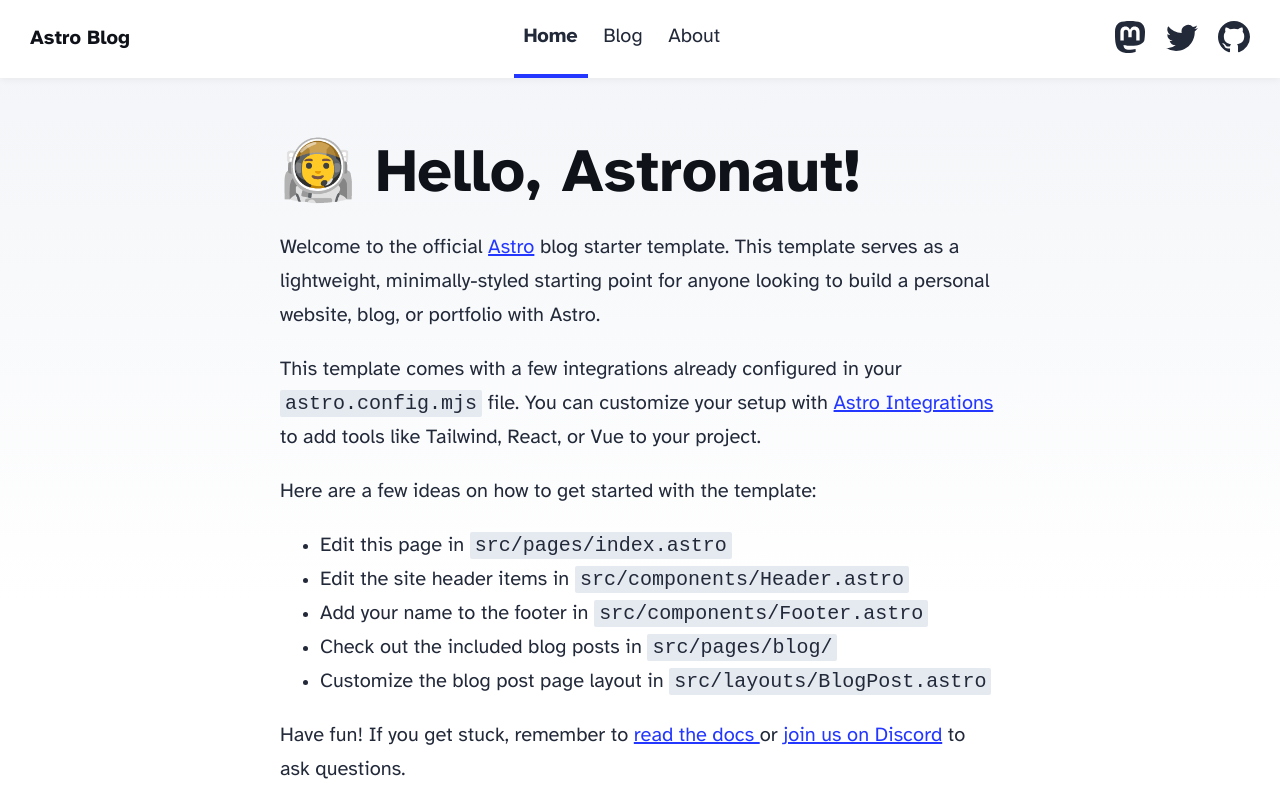
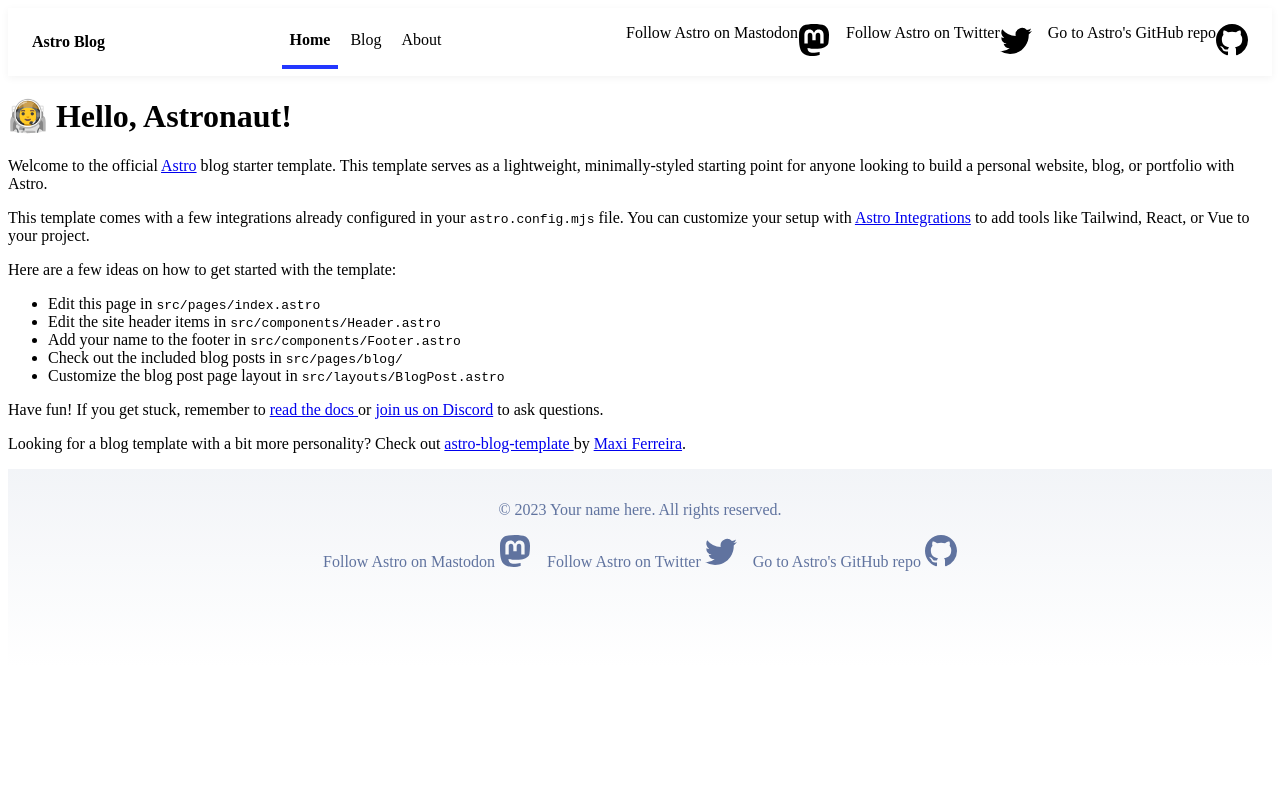
Before and after one commit to hessamkhoobkar/sno, an Astro site: page / in a window 1280 px wide. Shown: the top 800 px of the page. Built offline with nearby package versions, Linux system fonts and the light colour scheme; Astro itself is replaced by a stand-in of ours.

Commit message:
Refactor global CSS styles

```diff
--- a/src/styles/global.css
+++ b/src/styles/global.css
@@ -1,9 +1,3 @@
-/*
-  The CSS in this style tag is based off of Bear Blog's default CSS.
-  https://github.com/HermanMartinus/bearblog/blob/297026a877bc2ab2b3bdfbd6b9f7961c350917dd/templates/styles/blog/default.css
-  License MIT: https://github.com/HermanMartinus/bearblog/blob/master/LICENSE.md
- */
-
 :root {
   --accent: #2337ff;
   --accent-dark: #000d8a;
@@ -12,143 +6,6 @@
   --gray-light: 229, 233, 240;
   --gray-dark: 34, 41, 57;
   --gray-gradient: rgba(var(--gray-light), 50%), #fff;
-	--box-shadow: 0 2px 6px rgba(var(--gray), 25%), 0 8px 24px rgba(var(--gray), 33%),
-		0 16px 32px rgba(var(--gray), 33%);
+  --box-shadow: 0 2px 6px rgba(var(--gray), 25%),
+    0 8px 24px rgba(var(--gray), 33%), 0 16px 32px rgba(var(--gray), 33%);
 }
-@font-face {
-	font-family: 'Atkinson';
-	src: url('/fonts/atkinson-regular.woff') format('woff');
-	font-weight: 400;
-	font-style: normal;
-	font-display: swap;
-}
-@font-face {
-	font-family: 'Atkinson';
-	src: url('/fonts/atkinson-bold.woff') format('woff');
-	font-weight: 700;
-	font-style: normal;
-	font-display: swap;
-}
-body {
-	font-family: 'Atkinson', sans-serif;
-	margin: 0;
-	padding: 0;
-	text-align: left;
-	background: linear-gradient(var(--gray-gradient)) no-repeat;
-	background-size: 100% 600px;
-	word-wrap: break-word;
-	overflow-wrap: break-word;
-	color: rgb(var(--gray-dark));
-	font-size: 20px;
-	line-height: 1.7;
-}
-main {
-	width: 720px;
-	max-width: calc(100% - 2em);
-	margin: auto;
-	padding: 3em 1em;
-}
-h1,
-h2,
-h3,
-h4,
-h5,
-h6 {
-	margin: 0 0 0.5rem 0;
-	color: rgb(var(--black));
-	line-height: 1.2;
-}
-h1 {
-	font-size: 3.052em;
-}
-h2 {
-	font-size: 2.441em;
-}
-h3 {
-	font-size: 1.953em;
-}
-h4 {
-	font-size: 1.563em;
-}
-h5 {
-	font-size: 1.25em;
-}
-strong,
-b {
-	font-weight: 700;
-}
-a {
-	color: var(--accent);
-}
-a:hover {
-	color: var(--accent);
-}
-p {
-	margin-bottom: 1em;
-}
-.prose p {
-	margin-bottom: 2em;
-}
-textarea {
-	width: 100%;
-	font-size: 16px;
-}
-input {
-	font-size: 16px;
-}
-table {
-	width: 100%;
-}
-img {
-	max-width: 100%;
-	height: auto;
-	border-radius: 8px;
-}
-code {
-	padding: 2px 5px;
-	background-color: rgb(var(--gray-light));
-	border-radius: 2px;
-}
-pre {
-	padding: 1.5em;
-	border-radius: 8px;
-}
-pre > code {
-	all: unset;
-}
-blockquote {
-	border-left: 4px solid var(--accent);
-	padding: 0 0 0 20px;
-	margin: 0px;
-	font-size: 1.333em;
-}
-hr {
-	border: none;
-	border-top: 1px solid rgb(var(--gray-light));
-}
-@media (max-width: 720px) {
-	body {
-		font-size: 18px;
-	}
-	main {
-		padding: 1em;
-	}
-}
-
-.sr-only {
-	border: 0;
-	padding: 0;
-	margin: 0;
-	position: absolute !important;
-	height: 1px;
-	width: 1px;
-	overflow: hidden;
-	/* IE6, IE7 - a 0 height clip, off to the bottom right of the visible 1px box */
-	clip: rect(1px 1px 1px 1px);
-	/* maybe deprecated but we need to support legacy browsers */
-	clip: rect(1px, 1px, 1px, 1px);
-	/* modern browsers, clip-path works inwards from each corner */
-	clip-path: inset(50%);
-	/* added line to stop words getting smushed together (as they go onto seperate lines and some screen readers do not understand line feeds as a space */
-	white-space: nowrap;
-}
```
Lines whose indentation alone changed are shown as unchanged.
